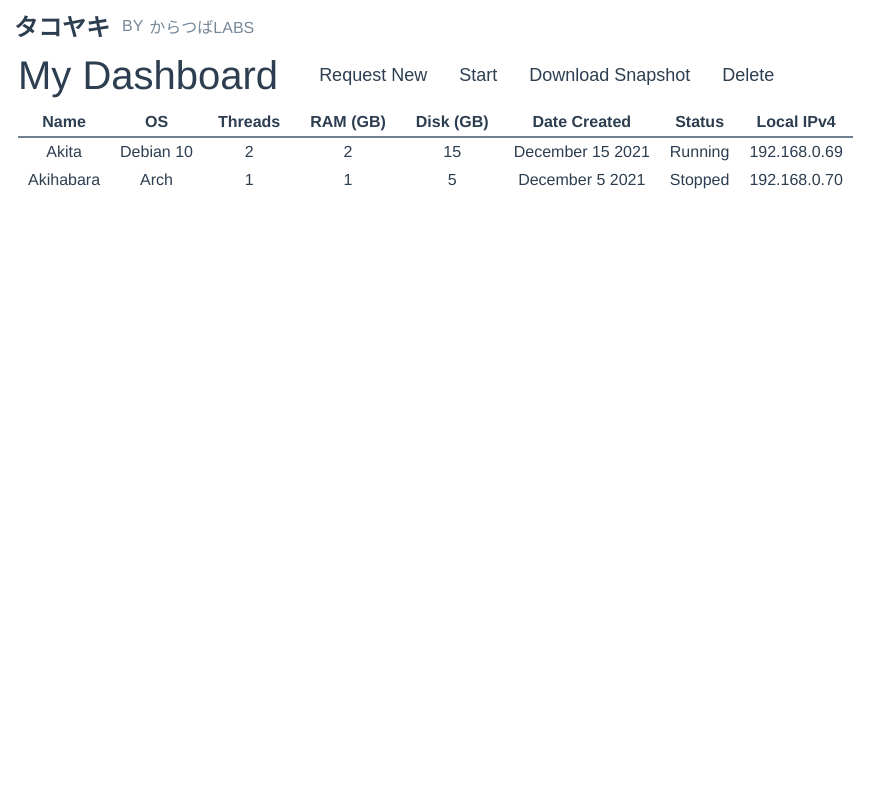
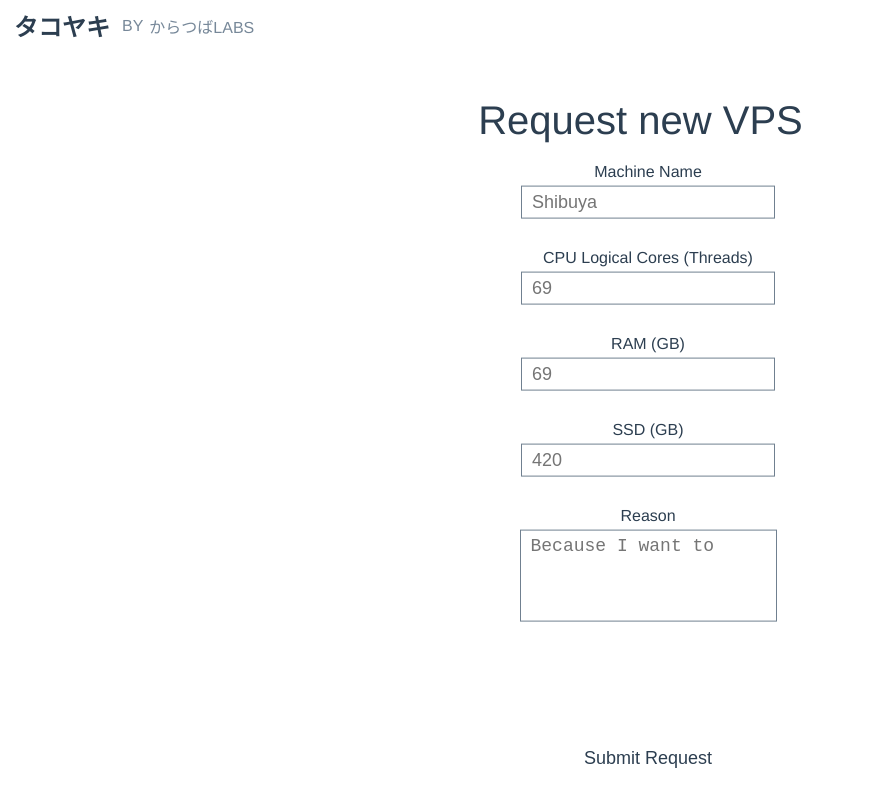
Before and after one commit to KaratsubaLabs/takoyaki-webui, a Vue app: page /request in a window 1280 px wide. Before the commit this address led to /dashboard. Shown: the whole page, without its empty margins (0-889 px from the left). Built offline with nearby package versions, Linux system fonts and the light colour scheme; sample sign-in values are in the browser's storage.

Commit message:
Built request form and improved formatting

```diff
--- a/src/components/Dashboard.vue
+++ b/src/components/Dashboard.vue
@@ -43,30 +43,34 @@
 </template>
 
 <script>
+import {useRouter} from 'vue-router'
+
 export default {
-  name: 'Dashboard'
+  setup() {
+    if (localStorage.getItem('authToken') == null) useRouter().push('/login');
+  },
 }
 </script>
 
 <!-- Add "scoped" attribute to limit CSS to this component only -->
 <style scoped>
-button{
+  button {
     border: none;
     background: none;
     color: #2c3e50;
   }
-button:active{
+  button:active {
     color: cadetblue;
   }
-table{
+  table {
     border-collapse: collapse;
     margin: 0 10px 0 10px;
   }
-th{
+  th {
     padding: 5px 15px 5px 15px;
     border-bottom: 2px solid slategrey;
   }
-td{
+  td {
     padding: 5px 10px 5px 10px;
   }
   .toplinks {
@@ -81,7 +85,7 @@ td{
     display: inline-flex;
     color: #2c3e50;
   }
-.bigtext{
+  .bigtext {
     font-size: 40px;
     margin: 10px 25px 10px 10px;
   }
--- a/src/components/Kongura.vue
+++ b/src/components/Kongura.vue
@@ -7,14 +7,16 @@
 </template>
 
 <script>
-import {useRoute, useRouter} from 'vue-router'
+import {useRouter} from 'vue-router'
 
 export default {
   setup() {
-    var route = useRoute(), router = useRouter();
-    if (route.query.data == undefined) router.push("/");
+    if (localStorage.getItem('authToken') == null) useRouter().push('/login');
+  },
+  data() {
+    if (this.$route.query.data == undefined) this.$router.push("/");
     return {
-      data: route.query.data
+      data: this.$route.query.data
     }
   }
 }
@@ -22,34 +24,34 @@ export default {
 
 <!-- Add "scoped" attribute to limit CSS to this component only -->
 <style scoped>
-button{
+  button {
     color: #2c3e50;
     border: none;
     background: none;
   }
-button:active{
+  button:active {
     color: cadetblue;
   }
-.maincontent{
+  .maincontent {
     position: absolute;
     top: 50%;
     transform: translateY(-50%);
     width: 100%
   }
-.bigtext{
+  .bigtext {
     font-size: 140px;
     font-style: italic;
     margin: 0;
   }
-.smoltext{
+  .smoltext {
     margin: 0;
     font-size: 26px;
   }
-.smolbtn{
+  .smolbtn {
     margin-top: 8%;
     font-size: 24px;
   }
-.link{
+  .link {
     text-decoration: none;
     color: inherit;
   }
--- /dev/null
+++ b/src/components/RequestForm.vue
@@ -0,0 +1,87 @@
+<template>
+  <div class="maincontent">
+    <p class="bigtext">Request {{type}}</p>
+    <p class="label">Machine Name</p>
+    <input class="name" v-model="name" placeholder="Shibuya">
+    <p class="label">CPU Logical Cores (Threads)</p>
+    <input class="spec" v-model="cpu" type="number" min="1" placeholder="69">
+    <p class="label">RAM (GB)</p>
+    <input class="spec" v-model="ram" type="number" min="1" placeholder="69">
+    <p class="label">SSD (GB)</p>
+    <input class="spec" v-model="ssd" type="number" min="10" placeholder="420">
+    <p class="label">Reason</p>
+    <textarea class="reason" v-model="reason" rows="4" placeholder="Because I want to"></textarea>
+  </div>
+  <div class="bottomtext">
+    <button class="submitbtn">Submit Request</button>
+  </div>
+
+</template>
+
+<script>
+import {useRouter} from 'vue-router'
+
+export default{
+  setup() {
+    if (localStorage.getItem('authToken') == null) useRouter().push('/login');
+  },
+  methods: {
+
+  },
+  data() {
+    return{
+      type: "new VPS",
+    }
+  }
+}
+</script>
+
+<!-- Add "scoped" attribute to limit CSS to this component only -->
+<style scoped>
+button {
+  border: none;
+  background: none;
+  color: #2c3e50;
+}
+button:active {
+  color: cadetblue;
+}
+.maincontent {
+  position: absolute;
+  top: 50%;
+  transform: translateY(-55%);
+  width: 100%
+}
+.bigtext {
+  font-size: 40px;
+  margin: 10px 25px 20px 10px;
+}
+.name, .spec, .reason {
+  font-size: 18px;
+  padding: 5px 10px 5px 10px;
+  border: 1px solid slategrey;
+  margin: 5px 0 30px 0;
+}
+.name:focus, .spec:focus, .reason:focus {
+  outline: none;
+  border: 1px solid cadetblue;
+}
+.bottomtext {
+  position: absolute;
+  bottom: 20px;
+  width: 100%;
+}
+.submitbtn {
+  margin: 10px 10px 10px 10px;
+  font-size: 18px;
+  vertical-align: middle;
+  display: inline-flex;
+  color: #2c3e50;
+}
+.label {
+  margin: 0px;
+}
+.reason {
+  resize: none;
+}
+</style>
--- a/src/router.js
+++ b/src/router.js
@@ -2,6 +2,7 @@ import { createRouter, createWebHistory } from 'vue-router'
 import Login from '/src/components/Login.vue'
 import Dashboard from '/src/components/Dashboard.vue'
 import Kongura from '/src/components/Kongura.vue'
+import RequestForm from '/src/components/RequestForm.vue'
 
 const routes = [
     {
@@ -19,7 +20,10 @@ const routes = [
     {
         path: '/kongura',
         component: Kongura,
-        props: route => ({mode: route.query.q}),
+    },
+    {
+        path: '/request',
+        component: RequestForm,
     },
     {
         path: '/:pathMatch(.*)*',
```
Also changed, not shown: src/components/Login.vue (+12 -12 lines). Lines whose indentation alone changed are shown as unchanged.
